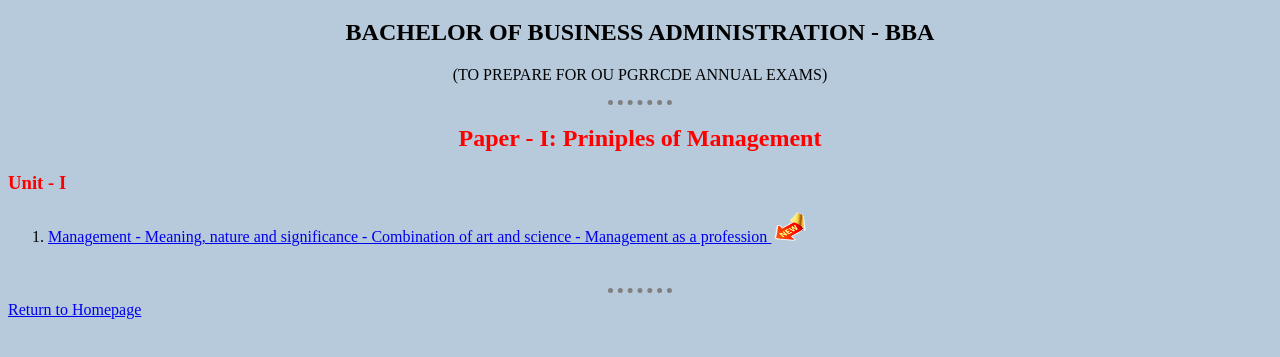
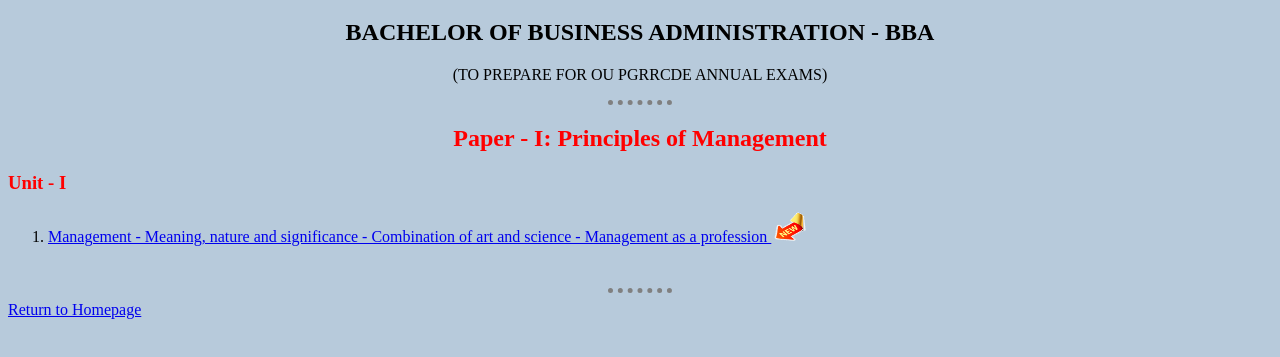
Before and after one commit to RufusRajC/bba, a plain HTML site: page pom.html in a window 1280 px wide. Shown: the part 61-418 px from the top of the page. Drawn offline with Linux system fonts and the light colour scheme.

Commit message:
Update pom.html

```diff
--- a/pom.html
+++ b/pom.html
@@ -13,7 +13,7 @@
       <hr>
     </center>
     <center>
-      <h2>Paper - I: Priniples of Management</h2>
+      <h2>Paper - I: Principles of Management</h2>
     </center>
     <h3>Unit - I</h3>
     <ol>
```
